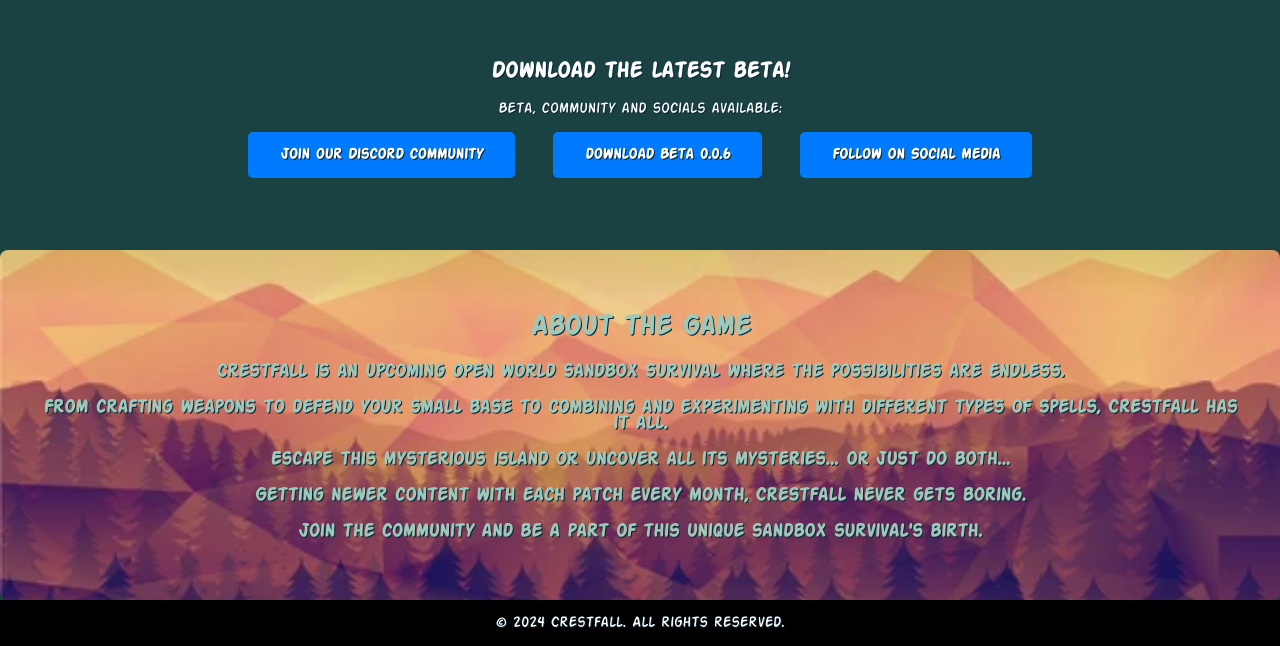
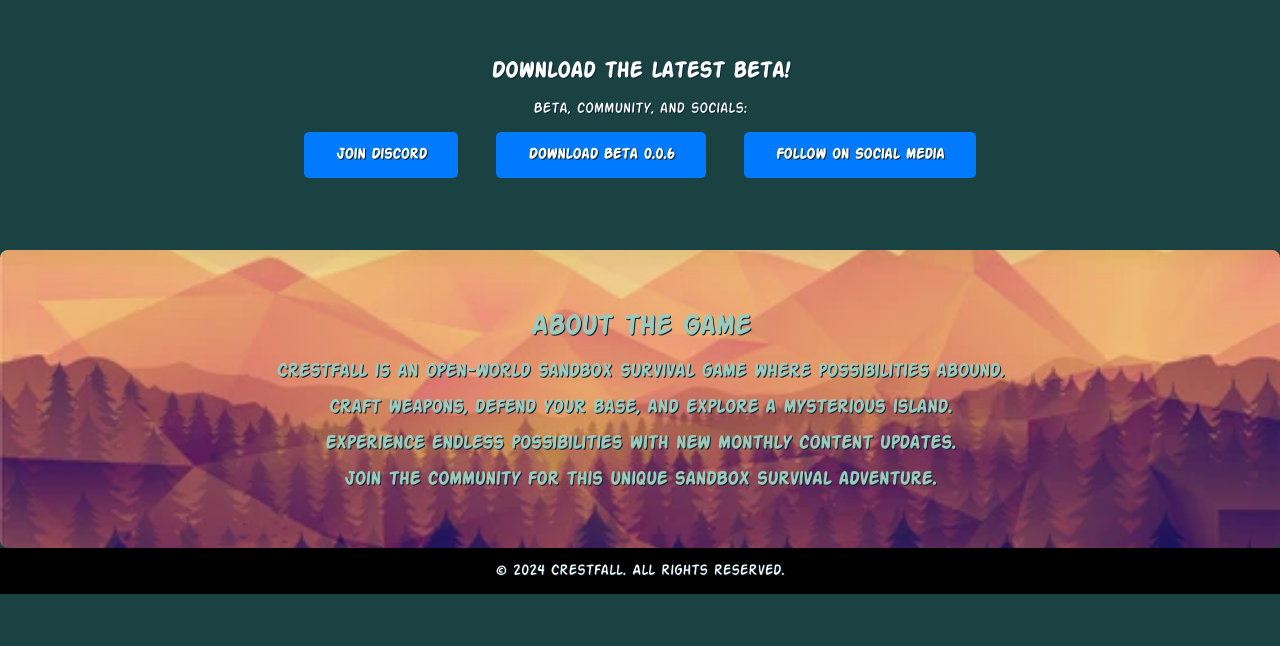
Before and after one commit to StarflyInteractive/Crestfall, a plain HTML site: page index.html in a window 1280 px wide. Shown: the part 187-833 px from the top of the page. After the commit the page ends 800 px from the top, so only its background shows below. Drawn offline with Linux system fonts and the light colour scheme.

Commit message:
Update index.html

```diff
--- a/index.html
+++ b/index.html
@@ -26,7 +26,7 @@
             color: #9EC8B9;
             text-align: center;
             padding: 3em 0;
-			font-size: 16px;
+            font-size: 16px;
         }
 
         section {
@@ -49,7 +49,7 @@
             padding: 2em;
             border-radius: 8px;
             font-size: 20px;
-			            font-weight: bold;
+            font-weight: bold;
         }
 
         #showcase {
@@ -110,19 +110,18 @@
 
     <section id="download-buttons">
         <h2>Download the latest beta!</h2>
-        <p>Beta, community and socials available:</p>
-        <a href="https://discord.gg/gGwbVupFrF" class="download-button">join our Discord community</a>
-        <a href="https://starflyinteractive.github.io/crestfall-patch-0.0.6/" class="download-button">download Beta 0.0.6</a>
-        <a href="#your-download-link-for-linux" class="download-button">follow on Social media</a>
+        <p>Beta, community, and socials:</p>
+        <a href="https://discord.gg/gGwbVupFrF" class="download-button">Join Discord</a>
+        <a href="https://starflyinteractive.github.io/crestfall-patch-0.0.6/" class="download-button">Download Beta 0.0.6</a>
+        <a href="#your-download-link-for-linux" class="download-button">Follow on Social media</a>
     </section>
 
     <section id="game-description">
         <h2>About the Game</h2>
-        <p>Crestfall is an upcoming open world sandbox survival where the possibilities are endless.</p>
-        <p>From crafting weapons to defend your small base to combining and experimenting with different types of spells, Crestfall has it all.</p>
-        <p>Escape this mysterious island or uncover all its mysteries... or just do both...</p>
-        <p>Getting newer content with each patch every month, Crestfall never gets boring.</p>
-        <p>Join the community and be a part of this unique sandbox survival's birth.</p>
+        <p>Crestfall is an open-world sandbox survival game where possibilities abound.</p>
+        <p>Craft weapons, defend your base, and explore a mysterious island.</p>
+        <p>Experience endless possibilities with new monthly content updates.</p>
+        <p>Join the community for this unique sandbox survival adventure.</p>
     </section>
 
     <!-- Footer -->
```
